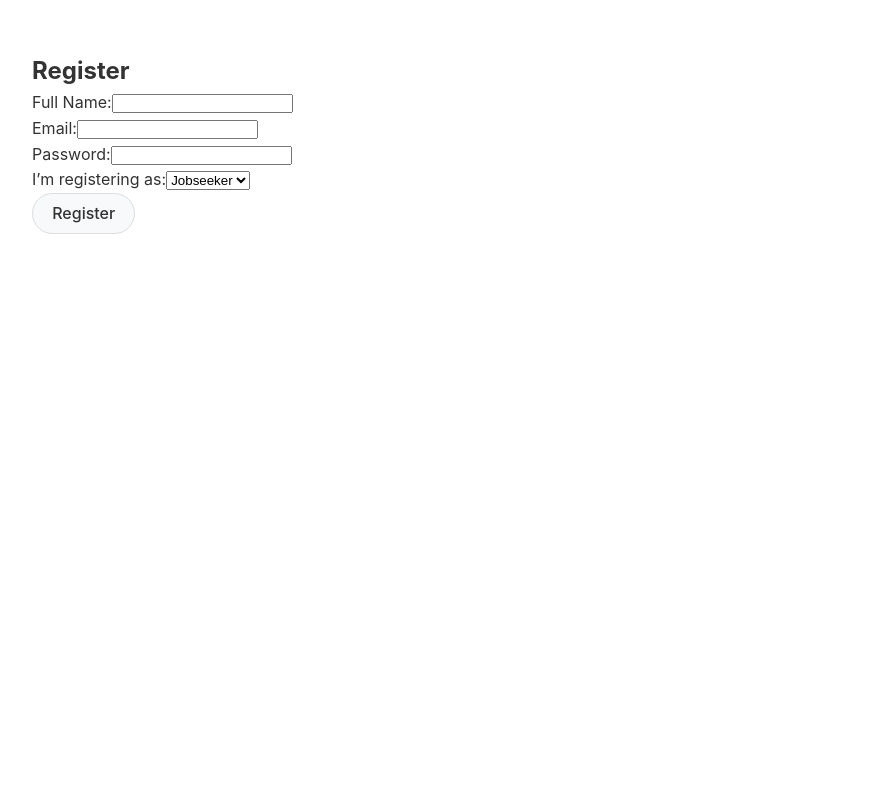
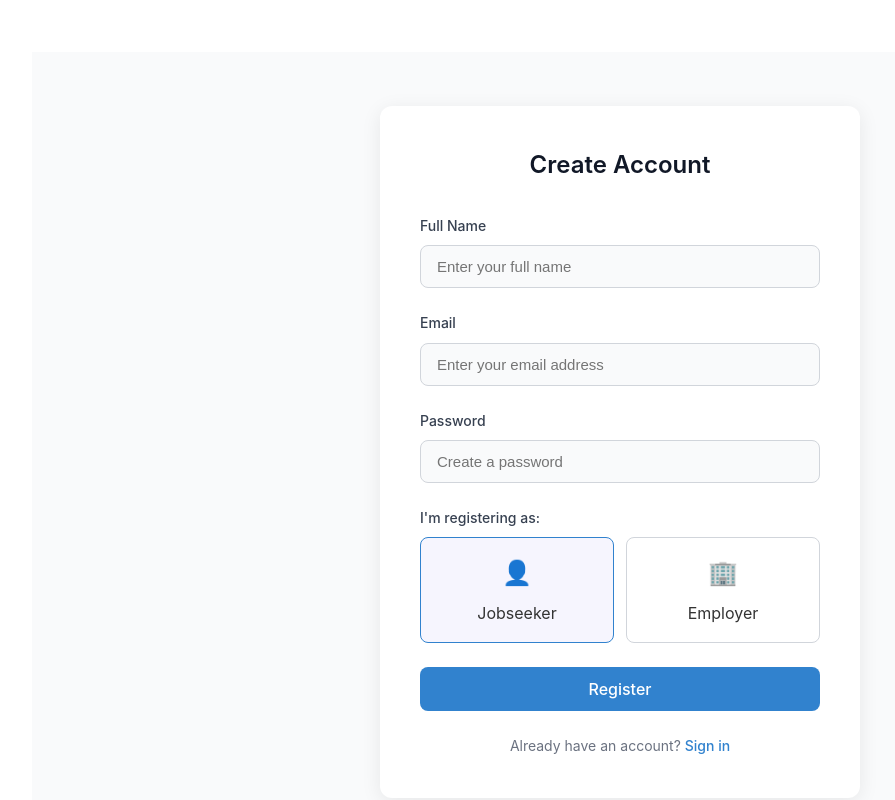
Before and after one commit to majaajhorn/wa-projekt-frontend, a Vue app: page /register in a window 1280 px wide. Shown: the whole page, without its empty margins (20-915 px from the left). Built offline with nearby package versions, Linux system fonts and the light colour scheme.

Commit message:
popraviti about page

```diff
--- a/src/components/LoginForm.vue
+++ b/src/components/LoginForm.vue
@@ -7,64 +7,265 @@ const email = ref('');
 const password = ref('');
 const role = ref('jobseeker'); // Default role
 const message = ref('');
+const loading = ref(false);
 
 // Define the login function
 const login = async () => {
   try {
+    loading.value = true;
     // Make the login request through authService
-    const response = await loginUser({ email: email.value, password: password.value, role: role.value });
+    const response = await loginUser({
+      email: email.value,
+      password: password.value,
+      role: role.value
+    });
+
     message.value = response.data.message;
 
     // Save the token and user role to localStorage for future API requests
     localStorage.setItem('token', response.data.token);
-    localStorage.setItem('userRole', role.value); // This was missing! Store the role
+    localStorage.setItem('userRole', role.value);
 
-    console.log('Login successful. Role stored:', role.value); // Add debugging
+    console.log('Login successful. Role stored:', role.value);
 
     // Redirect user to the appropriate dashboard based on the role
     if (role.value === 'jobseeker') {
-      window.location.href = '/jobseeker-dashboard'; // Example: redirect to jobseeker dashboard
+      window.location.href = '/jobseeker-dashboard';
     } else {
-      window.location.href = '/employer-dashboard'; // Example: redirect to employer dashboard
+      window.location.href = '/employer-dashboard';
     }
   } catch (error) {
     // Display an error message if the login fails
     message.value = error.response?.data?.message || 'An error occurred.';
     console.error('Login error:', error);
+  } finally {
+    loading.value = false;
   }
 };
 </script>
 
 <template>
-  <div>
-    <h2>Login</h2>
+  <div class="form-container">
+    <div class="form-card">
+      <h2 class="form-title">Welcome Back</h2>
+
       <form @submit.prevent="login">
-      <div>
+        <div class="form-group">
           <label for="role">Log in as:</label>
-        <select id="role" v-model="role" required>
-          <option value="jobseeker">Jobseeker</option>
-          <option value="employer">Employer</option>
-        </select>
+          <div class="role-selector">
+            <div
+              :class="['role-option', { active: role === 'jobseeker' }]"
+              @click="role = 'jobseeker'"
+            >
+              <span class="role-icon">👤</span>
+              <span>Jobseeker</span>
             </div>
-      <div>
-        <label for="email">Email:</label>
-        <input id="email" v-model="email" type="email" required />
+            <div
+              :class="['role-option', { active: role === 'employer' }]"
+              @click="role = 'employer'"
+            >
+              <span class="role-icon">🏢</span>
+              <span>Employer</span>
             </div>
-      <div>
-        <label for="password">Password:</label>
-        <input id="password" v-model="password" type="password" required />
           </div>
-      <button type="submit">Login</button>
+        </div>
+
+        <div class="form-group">
+          <label for="email">Email</label>
+          <input
+            id="email"
+            v-model="email"
+            type="email"
+            required
+            placeholder="Enter your email address"
+          />
+        </div>
+
+        <div class="form-group">
+          <label for="password">Password</label>
+          <input
+            id="password"
+            v-model="password"
+            type="password"
+            required
+            placeholder="Enter your password"
+          />
+          <div class="forgot-password">
+            <router-link to="/forgot-password" class="link">Forgot password?</router-link>
+          </div>
+        </div>
+
+        <button
+          type="submit"
+          class="submit-button"
+          :disabled="loading"
+        >
+          <span v-if="loading">Signing in...</span>
+          <span v-else>Login</span>
+        </button>
       </form>
-    <p v-if="message">{{ message }}</p>
 
-    <!-- Add the link to Register page -->
-    <p>
-      Don't have an account? <router-link to="/register">Go to Register</router-link>
+      <p v-if="message" :class="['message', message.includes('success') ? 'success' : 'error']">
+        {{ message }}
       </p>
+
+      <div class="form-footer">
+        Don't have an account? <router-link to="/register" class="link">Create account</router-link>
+      </div>
+    </div>
   </div>
 </template>
 
 <style scoped>
-/* Add your styles here */
+.form-container {
+  display: flex;
+  justify-content: center;
+  align-items: center;
+  min-height: 100vh;
+  padding: 20px;
+  background-color: #f9fafb;
+}
+
+.form-card {
+  width: 100%;
+  max-width: 480px;
+  padding: 40px;
+  background: white;
+  border-radius: 12px;
+  box-shadow: 0 4px 20px rgba(0, 0, 0, 0.08);
+}
+
+.form-title {
+  font-size: 24px;
+  font-weight: 600;
+  color: #111827;
+  margin-bottom: 30px;
+  text-align: center;
+}
+
+.form-group {
+  margin-bottom: 24px;
+}
+
+label {
+  display: block;
+  font-size: 14px;
+  font-weight: 500;
+  color: #374151;
+  margin-bottom: 8px;
+}
+
+input {
+  width: 100%;
+  padding: 12px 16px;
+  font-size: 15px;
+  border: 1px solid #d1d5db;
+  border-radius: 8px;
+  background-color: #f9fafb;
+  transition: border-color 0.2s, box-shadow 0.2s;
+}
+
+input:focus {
+  outline: none;
+  border-color: #3182ce;
+  box-shadow: 0 0 0 3px rgba(79, 70, 229, 0.15);
+  background-color: white;
+}
+
+.role-selector {
+  display: flex;
+  gap: 12px;
+  margin-top: 8px;
+}
+
+.role-option {
+  flex: 1;
+  display: flex;
+  flex-direction: column;
+  align-items: center;
+  justify-content: center;
+  padding: 16px;
+  border: 1px solid #d1d5db;
+  border-radius: 8px;
+  cursor: pointer;
+  transition: all 0.2s;
+}
+
+.role-option:hover {
+  background-color: #f3f4f6;
+}
+
+.role-option.active {
+  border-color: #3182ce;
+  background-color: rgba(79, 70, 229, 0.05);
+}
+
+.role-icon {
+  font-size: 24px;
+  margin-bottom: 8px;
+}
+
+.forgot-password {
+  display: flex;
+  justify-content: flex-end;
+  margin-top: 8px;
+  font-size: 14px;
+}
+
+.submit-button {
+  width: 100%;
+  padding: 12px;
+  background-color: #3182ce;
+  color: white;
+  font-size: 16px;
+  font-weight: 500;
+  border: none;
+  border-radius: 8px;
+  cursor: pointer;
+  transition: background-color 0.2s;
+}
+
+.submit-button:hover {
+  background-color: #3182ce;
+}
+
+.submit-button:disabled {
+  background-color: #9ca3af;
+  cursor: not-allowed;
+}
+
+.message {
+  margin-top: 16px;
+  padding: 12px;
+  border-radius: 8px;
+  font-size: 14px;
+  text-align: center;
+}
+
+.error {
+  background-color: #fee2e2;
+  color: #b91c1c;
+}
+
+.success {
+  background-color: #dcfce7;
+  color: #15803d;
+}
+
+.form-footer {
+  margin-top: 24px;
+  text-align: center;
+  font-size: 14px;
+  color: #6b7280;
+}
+
+.link {
+  color: #3182ce;
+  font-weight: 500;
+  text-decoration: none;
+}
+
+.link:hover {
+  text-decoration: underline;
+}
 </style>
--- a/src/components/RegisterForm.vue
+++ b/src/components/RegisterForm.vue
@@ -8,10 +8,12 @@ const email = ref('');
 const password = ref('');
 const role = ref('jobseeker'); // Default role
 const message = ref('');
+const loading = ref(false);
 
 // Define the register function
 const register = async () => {
   try {
+    loading.value = true;
     // Make the register request through authService
     const response = await registerUser({
       fullName: fullName.value,
@@ -25,39 +27,235 @@ const register = async () => {
   } catch (error) {
     // Display an error message if registration fails
     message.value = error.response?.data?.message || 'An error occurred.';
+  } finally {
+    loading.value = false;
   }
 };
 </script>
 
 <template>
-  <div>
-    <h2>Register</h2>
-    <form @submit.prevent="register">
-      <div>
-        <label for="fullName">Full Name:</label>
-        <input id="fullName" v-model="fullName" type="text" required />
+  <div class="form-container">
+    <div class="form-card">
+      <h2 class="form-title">Create Account</h2>
+
+      <form @submit.prevent="register">
+        <div class="form-group">
+          <label for="fullName">Full Name</label>
+          <input
+            id="fullName"
+            v-model="fullName"
+            type="text"
+            required
+            placeholder="Enter your full name"
+          />
+        </div>
+
+        <div class="form-group">
+          <label for="email">Email</label>
+          <input
+            id="email"
+            v-model="email"
+            type="email"
+            required
+            placeholder="Enter your email address"
+          />
+        </div>
+
+        <div class="form-group">
+          <label for="password">Password</label>
+          <input
+            id="password"
+            v-model="password"
+            type="password"
+            required
+            placeholder="Create a password"
+          />
+        </div>
+
+        <div class="form-group">
+          <label for="role">I'm registering as:</label>
+          <div class="role-selector">
+            <div
+              :class="['role-option', { active: role === 'jobseeker' }]"
+              @click="role = 'jobseeker'"
+            >
+              <span class="role-icon">👤</span>
+              <span>Jobseeker</span>
+            </div>
+            <div
+              :class="['role-option', { active: role === 'employer' }]"
+              @click="role = 'employer'"
+            >
+              <span class="role-icon">🏢</span>
+              <span>Employer</span>
+            </div>
+          </div>
+        </div>
+
+        <button
+          type="submit"
+          class="submit-button"
+          :disabled="loading"
+        >
+          <span v-if="loading">Creating account...</span>
+          <span v-else>Register</span>
+        </button>
+      </form>
+
+      <p v-if="message" :class="['message', message.includes('success') ? 'success' : 'error']">
+        {{ message }}
+      </p>
+
+      <div class="form-footer">
+        Already have an account? <router-link to="/login" class="link">Sign in</router-link>
       </div>
-      <div>
-        <label for="email">Email:</label>
-        <input id="email" v-model="email" type="email" required />
-      </div>
-      <div>
-        <label for="password">Password:</label>
-        <input id="password" v-model="password" type="password" required />
-      </div>
-      <div>
-        <label for="role">I’m registering as:</label>
-        <select id="role" v-model="role" required>
-          <option value="jobseeker">Jobseeker</option>
-          <option value="employer">Employer</option>
-        </select>
-      </div>
-      <button type="submit">Register</button>
-    </form>
-    <p v-if="message">{{ message }}</p>
+    </div>
   </div>
 </template>
 
 <style scoped>
-/* Add your styles here */
+.form-container {
+  display: flex;
+  justify-content: center;
+  align-items: center;
+  min-height: 100vh;
+  padding: 20px;
+  background-color: #f9fafb;
+}
+
+.form-card {
+  width: 100%;
+  max-width: 480px;
+  padding: 40px;
+  background: white;
+  border-radius: 12px;
+  box-shadow: 0 4px 20px rgba(0, 0, 0, 0.08);
+}
+
+.form-title {
+  font-size: 24px;
+  font-weight: 600;
+  color: #111827;
+  margin-bottom: 30px;
+  text-align: center;
+}
+
+.form-group {
+  margin-bottom: 24px;
+}
+
+label {
+  display: block;
+  font-size: 14px;
+  font-weight: 500;
+  color: #374151;
+  margin-bottom: 8px;
+}
+
+input {
+  width: 100%;
+  padding: 12px 16px;
+  font-size: 15px;
+  border: 1px solid #d1d5db;
+  border-radius: 8px;
+  background-color: #f9fafb;
+  transition: border-color 0.2s, box-shadow 0.2s;
+}
+
+input:focus {
+  outline: none;
+  border-color: #3182ce;
+  box-shadow: 0 0 0 3px rgba(79, 70, 229, 0.15);
+  background-color: white;
+}
+
+.role-selector {
+  display: flex;
+  gap: 12px;
+  margin-top: 8px;
+}
+
+.role-option {
+  flex: 1;
+  display: flex;
+  flex-direction: column;
+  align-items: center;
+  justify-content: center;
+  padding: 16px;
+  border: 1px solid #d1d5db;
+  border-radius: 8px;
+  cursor: pointer;
+  transition: all 0.2s;
+}
+
+.role-option:hover {
+  background-color: #f3f4f6;
+}
+
+.role-option.active {
+  border-color: #3182ce;
+  background-color: rgba(79, 70, 229, 0.05);
+}
+
+.role-icon {
+  font-size: 24px;
+  margin-bottom: 8px;
+}
+
+.submit-button {
+  width: 100%;
+  padding: 12px;
+  background-color: #3182ce;
+  color: white;
+  font-size: 16px;
+  font-weight: 500;
+  border: none;
+  border-radius: 8px;
+  cursor: pointer;
+  transition: background-color 0.2s;
+}
+
+.submit-button:hover {
+  background-color: #3182ce;
+}
+
+.submit-button:disabled {
+  background-color: #9ca3af;
+  cursor: not-allowed;
+}
+
+.message {
+  margin-top: 16px;
+  padding: 12px;
+  border-radius: 8px;
+  font-size: 14px;
+  text-align: center;
+}
+
+.error {
+  background-color: #fee2e2;
+  color: #b91c1c;
+}
+
+.success {
+  background-color: #dcfce7;
+  color: #15803d;
+}
+
+.form-footer {
+  margin-top: 24px;
+  text-align: center;
+  font-size: 14px;
+  color: #6b7280;
+}
+
+.link {
+  color: #3182ce;
+  font-weight: 500;
+  text-decoration: none;
+}
+
+.link:hover {
+  text-decoration: underline;
+}
 </style>
```
Lines whose indentation alone changed are shown as unchanged.
